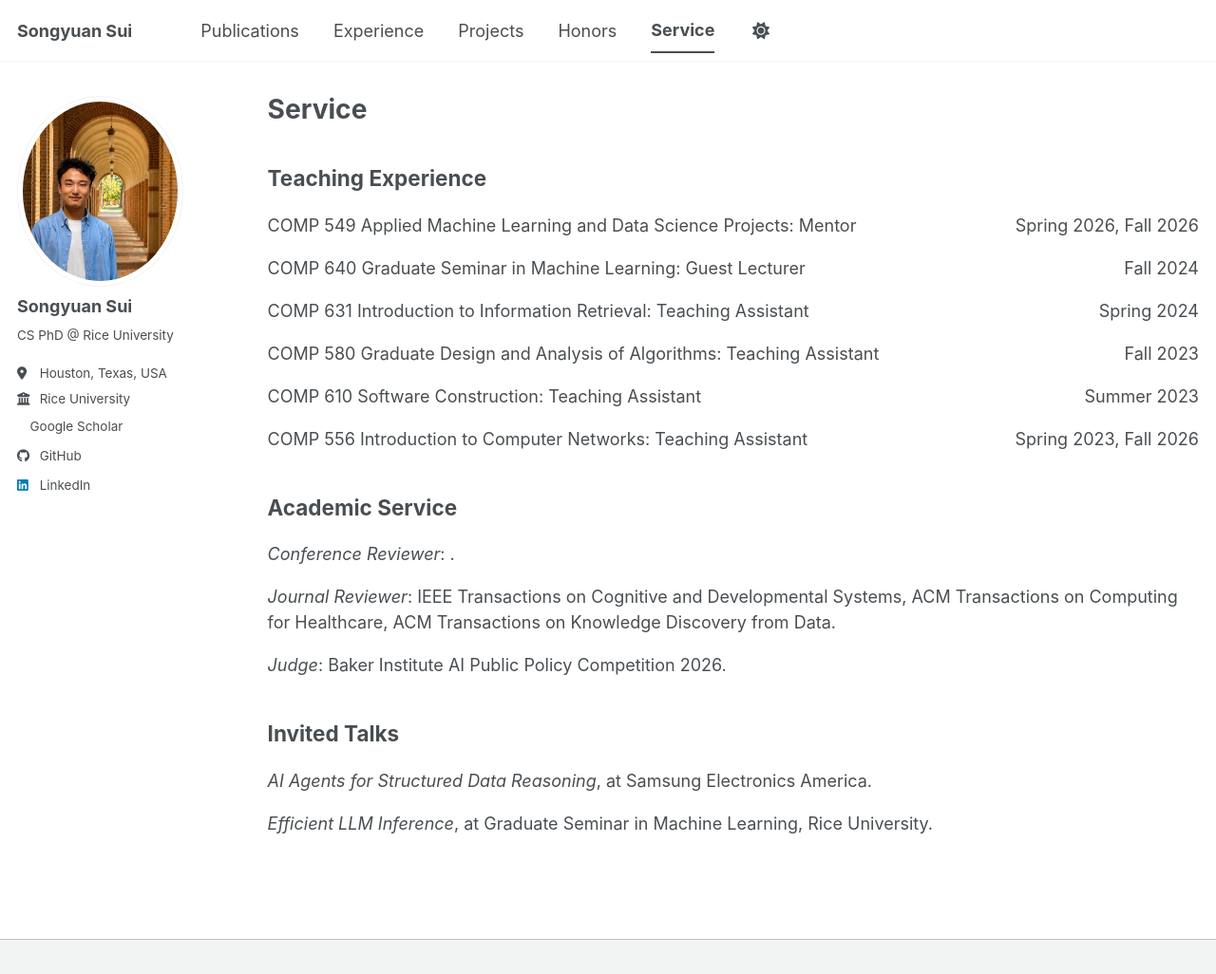
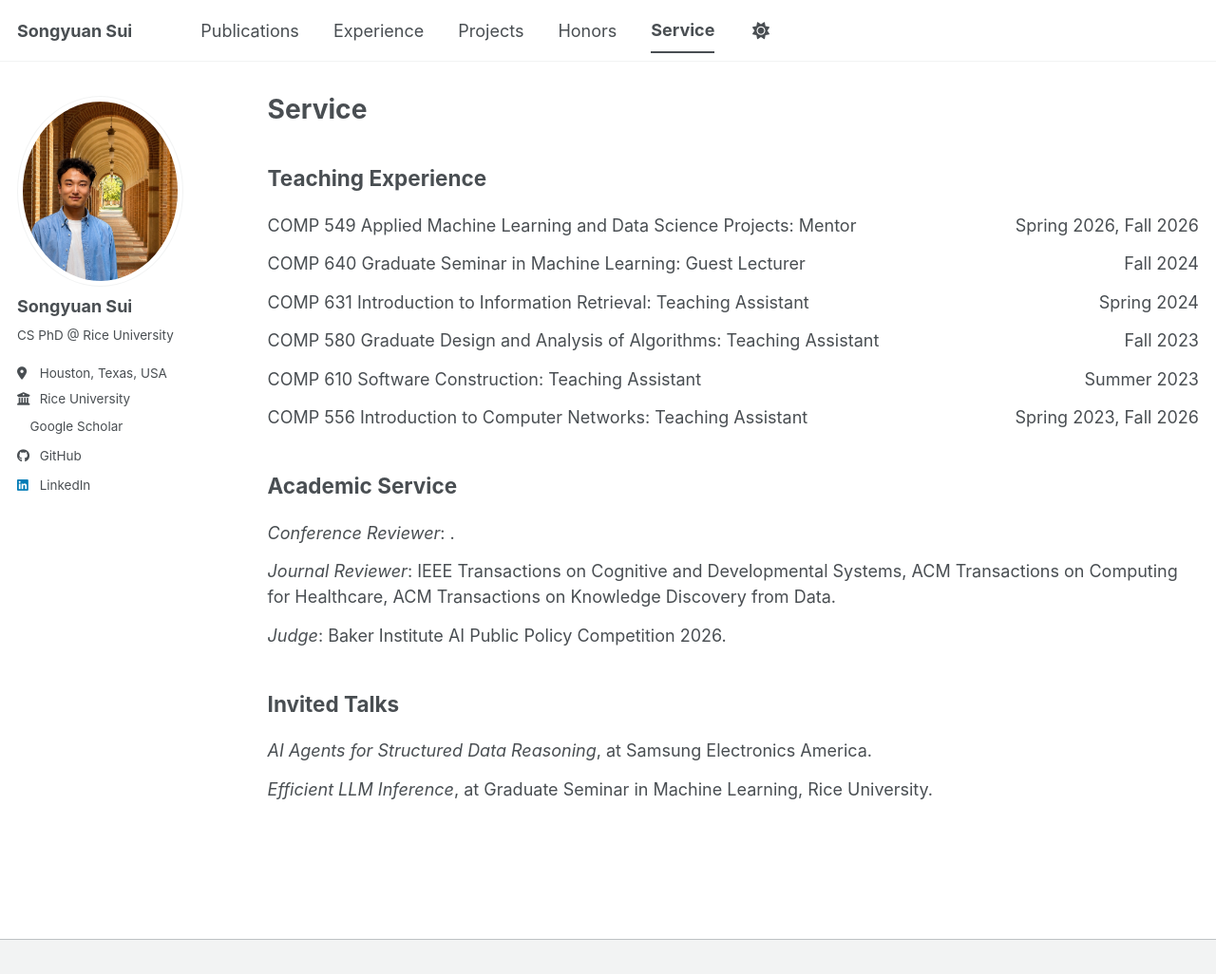
Before and after one commit to SongyuanSui/SongyuanSui.github.io, a Jekyll site: the page built from _pages/academic-service.md, in a window 1280 px wide and 1026 px high. Shown: the whole window at 95% size. Built offline with Jekyll 4.4.1, drawn with Linux system fonts in a browser that asks for light colours; a style sheet for code colours, icons or effects is not loaded.

Commit message:
update layout

```diff
--- a/_pages/academic-service.md
+++ b/_pages/academic-service.md
@@ -7,42 +7,42 @@ author_profile: true
 
 ## Teaching Experience
 
-<div style="margin-bottom: 1rem;">
+<div style="margin-bottom: 0.75rem;">
   <div style="display: flex; justify-content: space-between; gap: 1rem; flex-wrap: wrap;">
     <span>COMP 549 Applied Machine Learning and Data Science Projects: Mentor</span>
     <span>Spring 2026, Fall 2026</span>
   </div>
 </div>
 
-<div style="margin-bottom: 1rem;">
+<div style="margin-bottom: 0.75rem;">
   <div style="display: flex; justify-content: space-between; gap: 1rem; flex-wrap: wrap;">
     <span>COMP 640 Graduate Seminar in Machine Learning: Guest Lecturer</span>
     <span>Fall 2024</span>
   </div>
 </div>
 
-<div style="margin-bottom: 1rem;">
+<div style="margin-bottom: 0.75rem;">
   <div style="display: flex; justify-content: space-between; gap: 1rem; flex-wrap: wrap;">
     <span>COMP 631 Introduction to Information Retrieval: Teaching Assistant</span>
     <span>Spring 2024</span>
   </div>
 </div>
 
-<div style="margin-bottom: 1rem;">
+<div style="margin-bottom: 0.75rem;">
   <div style="display: flex; justify-content: space-between; gap: 1rem; flex-wrap: wrap;">
     <span>COMP 580 Graduate Design and Analysis of Algorithms: Teaching Assistant</span>
     <span>Fall 2023</span>
   </div>
 </div>
 
-<div style="margin-bottom: 1rem;">
+<div style="margin-bottom: 0.75rem;">
   <div style="display: flex; justify-content: space-between; gap: 1rem; flex-wrap: wrap;">
     <span>COMP 610 Software Construction: Teaching Assistant</span>
     <span>Summer 2023</span>
   </div>
 </div>
 
-<div style="margin-bottom: 1rem;">
+<div style="margin-bottom: 0.75rem;">
   <div style="display: flex; justify-content: space-between; gap: 1rem; flex-wrap: wrap;">
     <span>COMP 556 Introduction to Computer Networks: Teaching Assistant</span>
     <span>Spring 2023, Fall 2026</span>
@@ -51,24 +51,24 @@ author_profile: true
 
 ## Academic Service
 
-<div style="margin-bottom: 1rem;">
+<div style="margin-bottom: 0.75rem;">
   <span><em>Conference Reviewer</em>:  .</span>
 </div>
 
-<div style="margin-bottom: 1rem;">
+<div style="margin-bottom: 0.75rem;">
   <span><em>Journal Reviewer</em>: IEEE Transactions on Cognitive and Developmental Systems, ACM Transactions on Computing for Healthcare, ACM Transactions on Knowledge Discovery from Data.</span>
 </div>
 
-<div style="margin-bottom: 1rem;">
+<div style="margin-bottom: 0.75rem;">
   <span><em>Judge</em>: Baker Institute AI Public Policy Competition 2026.</span>
 </div>
 
 ## Invited Talks
 
-<div style="margin-bottom: 1rem;">
+<div style="margin-bottom: 0.75rem;">
   <span><em>AI Agents for Structured Data Reasoning</em>, at Samsung Electronics America.</span>
 </div>
 
-<div style="margin-bottom: 1rem;">
+<div style="margin-bottom: 0.75rem;">
   <span><em>Efficient LLM Inference</em>, at Graduate Seminar in Machine Learning, Rice University.</span>
 </div>
```
Also changed, not shown: _pages/experience.md (+4 -4 lines), _pages/honors-and-awards.md (+7 -7 lines), _pages/open-source-projects.md (+2 -2 lines).
